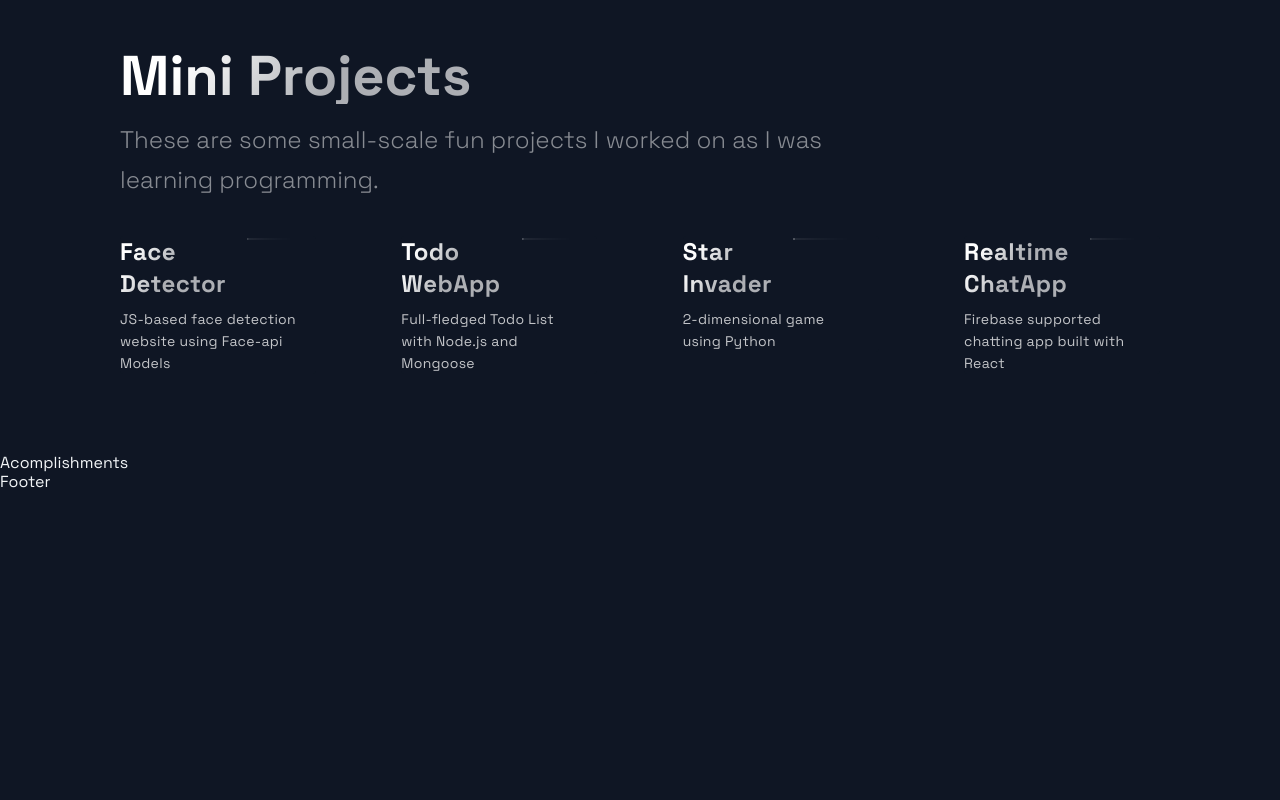
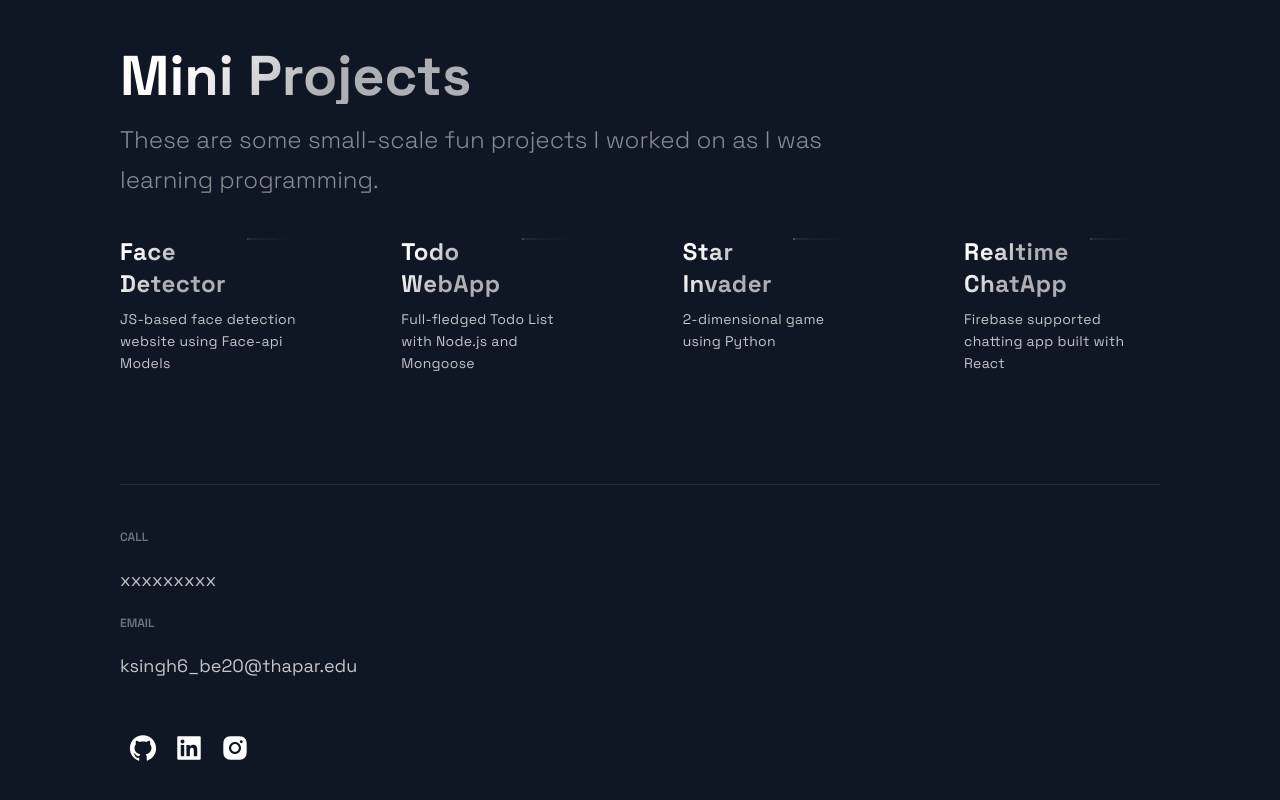
Before and after one commit to Kanwarbir02/portfolio, a Next.js app: page / in a window 1280 px wide. Shown: the part 2679-3479 px from the top of the page. Before the commit the page ends 3171 px from the top, so only its background shows below. Built offline with nearby package versions, Linux system fonts and the light colour scheme.

Commit message:
Footer Details

```diff
--- a/src/components/Footer/Footer.js
+++ b/src/components/Footer/Footer.js
@@ -6,9 +6,41 @@ import { CompanyContainer, FooterWrapper, LinkColumn, LinkItem, LinkList, LinkTi
 
 const Footer = () => {
   return (
-    <div>
-      Footer
-    </div>
+    <FooterWrapper>
+
+        <LinkItem>
+
+          <LinkList>
+            <LinkColumn>
+              <LinkTitle>Call</LinkTitle>
+              <LinkItem href="tel:xxxxxxxxxxxx">xxxxxxxxx</LinkItem>
+
+              <LinkTitle>Email</LinkTitle>
+              <LinkItem href="mailto:ksingh6_be20@thapar.edu">ksingh6_be20@thapar.edu</LinkItem>
+            </LinkColumn>
+
+          </LinkList>
+
+
+      </LinkItem>
+
+      <SocialContainer>
+      <SocialIcons href="https://github.com/Kanwarbir02">
+          <AiFillGithub size="3rem" />
+        </SocialIcons>
+
+        <SocialIcons href="https://www.linkedin.com/in/kanwarbir-singh-2ba460200/">
+          <AiFillLinkedin size="3rem" />
+        </SocialIcons>
+
+        <SocialIcons href="https://www.instagram.com/kanwarbir02/">
+          <AiFillInstagram size="3rem" />
+        </SocialIcons>
+
+      </SocialContainer>
+    </FooterWrapper>
+
+
   );
 };
 
--- a/src/pages/index.js
+++ b/src/pages/index.js
@@ -17,7 +17,7 @@ const Home = () => {
       <Projects />
       <Technologies />
       <Timeline />
-      <Acomplishments />
+      {/* <Acomplishments /> */}
     </Layout>
   );
 };
```
